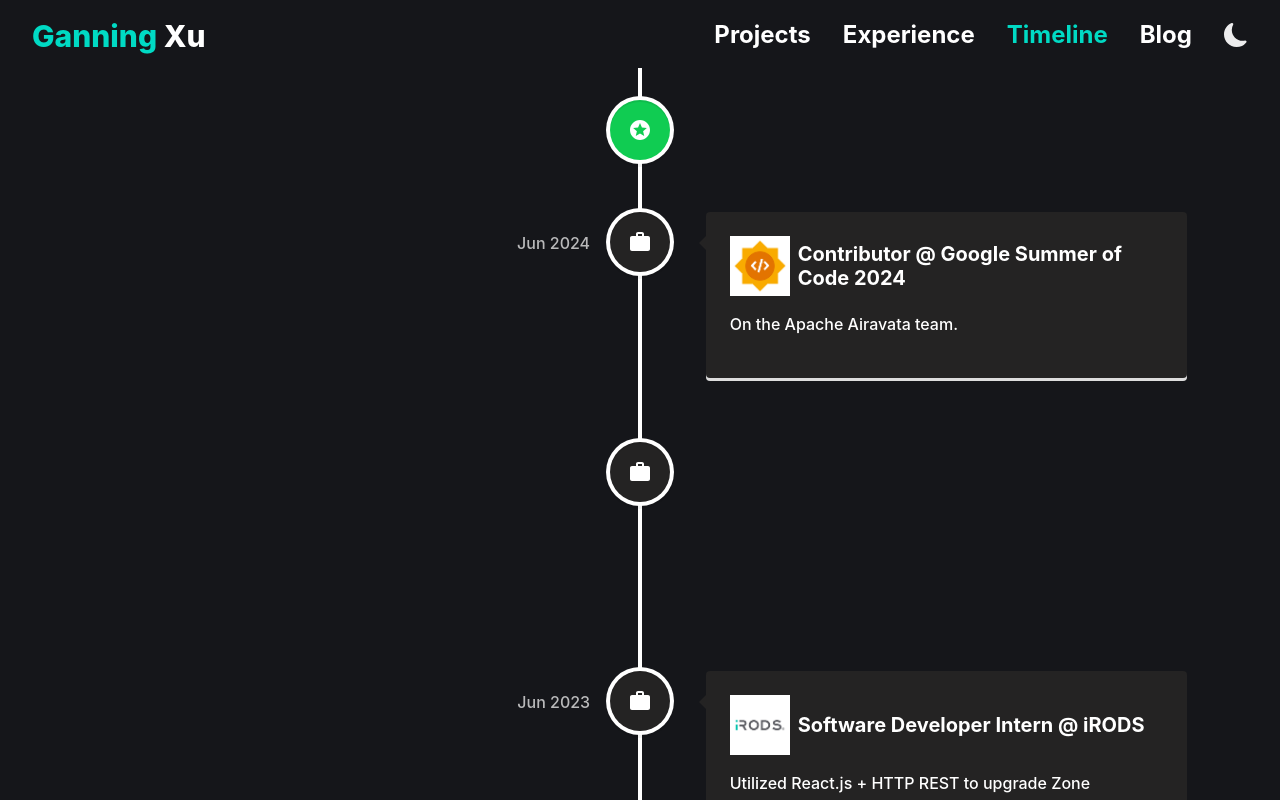
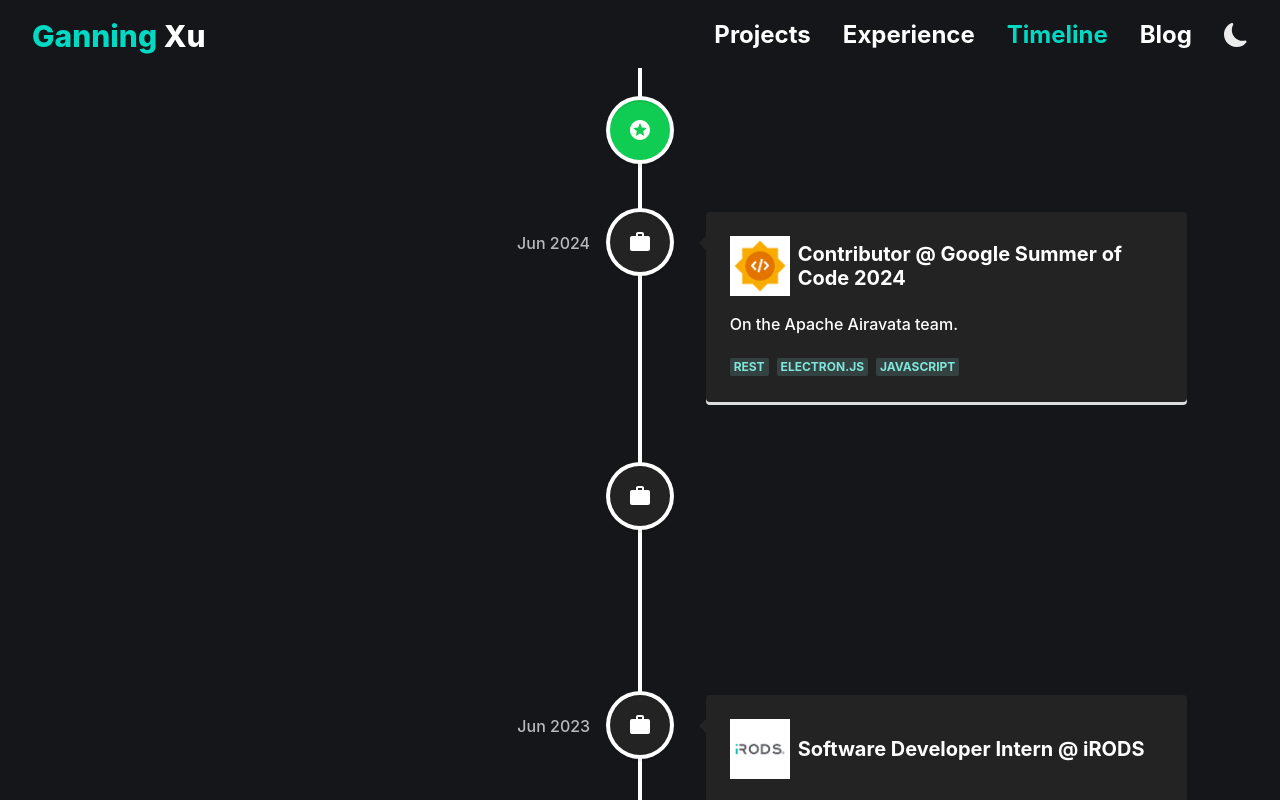
Before and after one commit to ganning127/ganningxu.com, a Next.js app: page /timeline in a window 1280 px wide. Shown: the top 800 px of the page. Built offline with nearby package versions, Linux system fonts and the light colour scheme.

Commit message:
fix ordering

```diff
--- a/components/TimelineComponent/index.jsx
+++ b/components/TimelineComponent/index.jsx
@@ -120,7 +120,7 @@
                   direction="row-reverse"
                   p={0}
                 >
-                  {item.skills?.map((skill, index) =>
+                  {item.skills?.reverse().map((skill, index) =>
                   {
                     return (
                       <Box key={index} p={0} m={0}>
--- a/data/timelineData.json
+++ b/data/timelineData.json
@@ -87,7 +87,7 @@
       "react.js",
       "java",
       "nfs",
-      "REST",
+      "rest",
       "docker"
     ]
   },
@@ -107,6 +107,10 @@
     "date": "Jun 2024",
     "img": "/logos/gsoc.png",
     "alt": "Google Summer of Code Logo",
-    "skills": []
+    "skills": [
+      "javascript",
+      "electron.js",
+      "rest"
+    ]
   }
 ]
```
Lines whose indentation alone changed are shown as unchanged.
